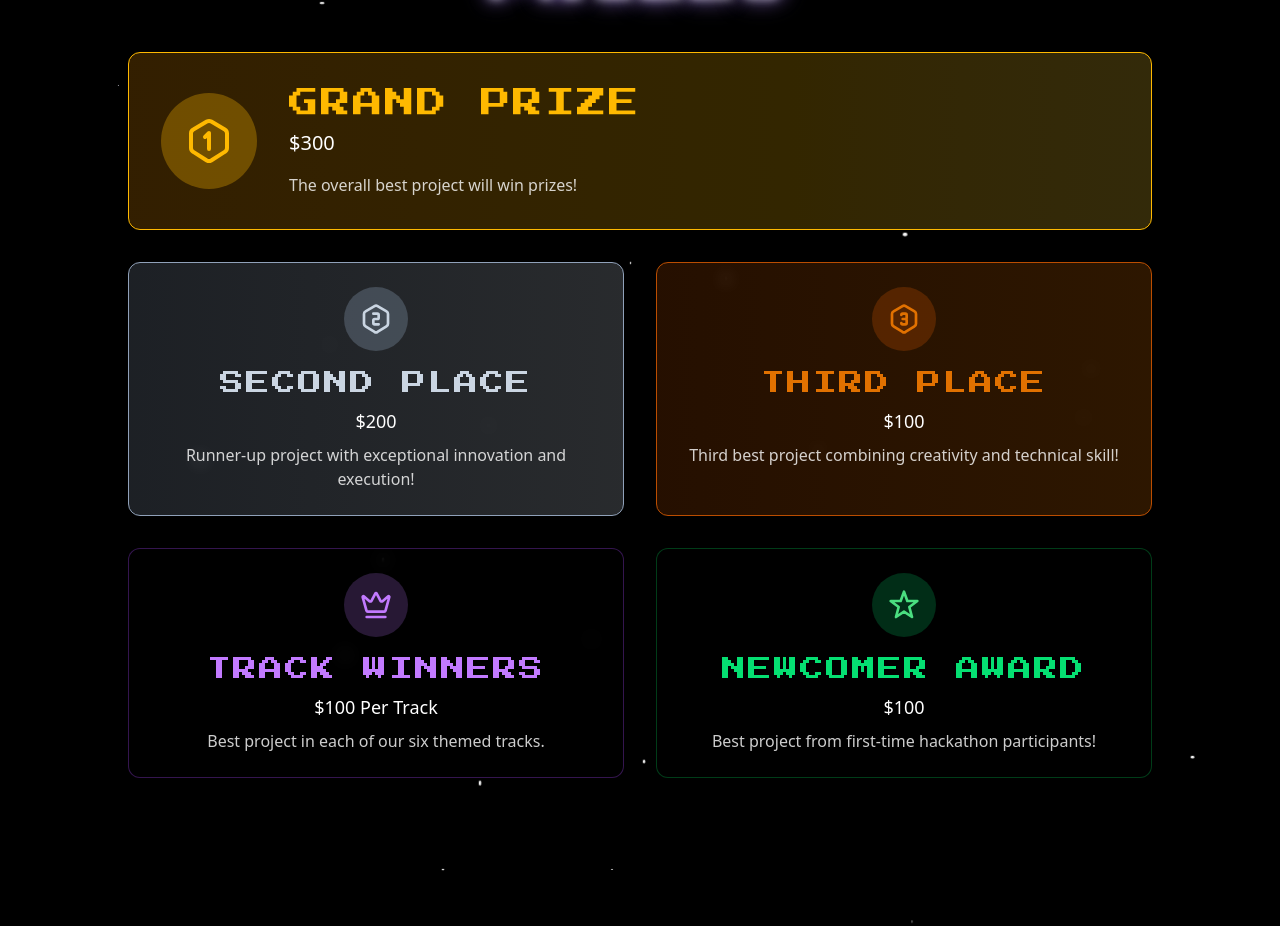
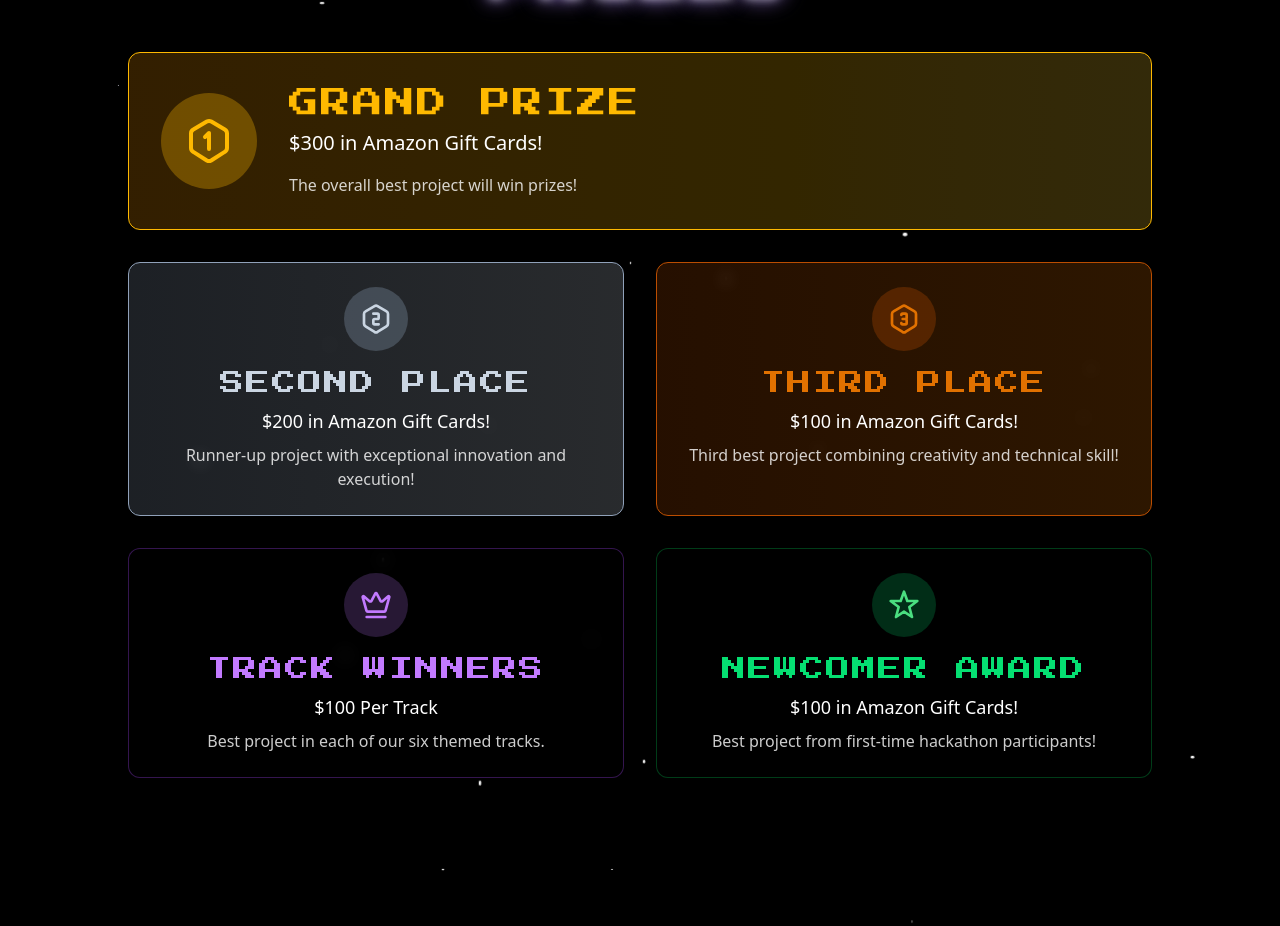
Before and after one commit to kelechi055/HH25, a React (Vite) app: page / in a window 1280 px wide. Shown: the part 2618-3544 px from the top of the page. Built offline with nearby package versions, Linux system fonts and the light colour scheme.

Commit message:
Fixed prize titles

```diff
--- a/src/App.jsx
+++ b/src/App.jsx
@@ -18,7 +18,6 @@ import { TbBrandDiscord } from "react-icons/tb";
 
 function App() {
   const [isScrolled, setIsScrolled] = useState(false);
-  const [activeFaq, setActiveFaq] = useState(null);
   const [isFormVisible, setIsFormVisible] = useState(false); // State for toggling visibility
 
   useEffect(() => {
@@ -34,9 +33,7 @@ function App() {
     return () => window.removeEventListener('scroll', handleScroll);
   }, []);
 
-  const toggleFaq = (index) => {
-    setActiveFaq(activeFaq === index ? null : index);
-  };
+
 
   const handleApplyClick = () => {
     setIsFormVisible(!isFormVisible); // Toggle form visibility
@@ -339,7 +336,7 @@ function App() {
           </div>
           <div className="text-center md:text-left">
             <h3 className="text-3xl font-bold text-amber-400 mb-2 pixelated">GRAND PRIZE</h3>
-            <p className="text-white text-xl mb-4">$300</p>
+            <p className="text-white text-xl mb-4">$300 in Amazon Gift Cards!</p>
             <p className="text-white/80">The overall best project will win prizes!</p>
           </div>
         </div>
@@ -354,7 +351,7 @@ function App() {
               <TbHexagonNumber2 className="w-8 h-8 text-slate-300" />
             </div>
             <h3 className="text-2xl font-bold text-slate-300 mb-2 pixelated">SECOND PLACE</h3>
-            <p className="text-white text-lg mb-2">$200</p>
+            <p className="text-white text-lg mb-2">$200 in Amazon Gift Cards!</p>
             <p className="text-white/80">Runner-up project with exceptional innovation and execution!</p>
           </div>
         </div>
@@ -366,7 +363,7 @@ function App() {
               <TbHexagonNumber3 className="w-8 h-8 text-amber-600" />
             </div>
             <h3 className="text-2xl font-bold text-amber-600 mb-2 pixelated">THIRD PLACE</h3>
-            <p className="text-white text-lg mb-2">$100</p>
+            <p className="text-white text-lg mb-2">$100 in Amazon Gift Cards!</p>
             <p className="text-white/80">Third best project combining creativity and technical skill!</p>
           </div>
         </div>
@@ -395,7 +392,7 @@ function App() {
               </svg>
             </div>
             <h3 className="text-2xl font-bold text-green-400 mb-2 pixelated">NEWCOMER AWARD</h3>
-            <p className="text-white text-lg mb-2">$100</p>
+            <p className="text-white text-lg mb-2">$100 in Amazon Gift Cards!</p>
             <p className="text-white/80">Best project from first-time hackathon participants!</p>
           </div>
         </div>
```
